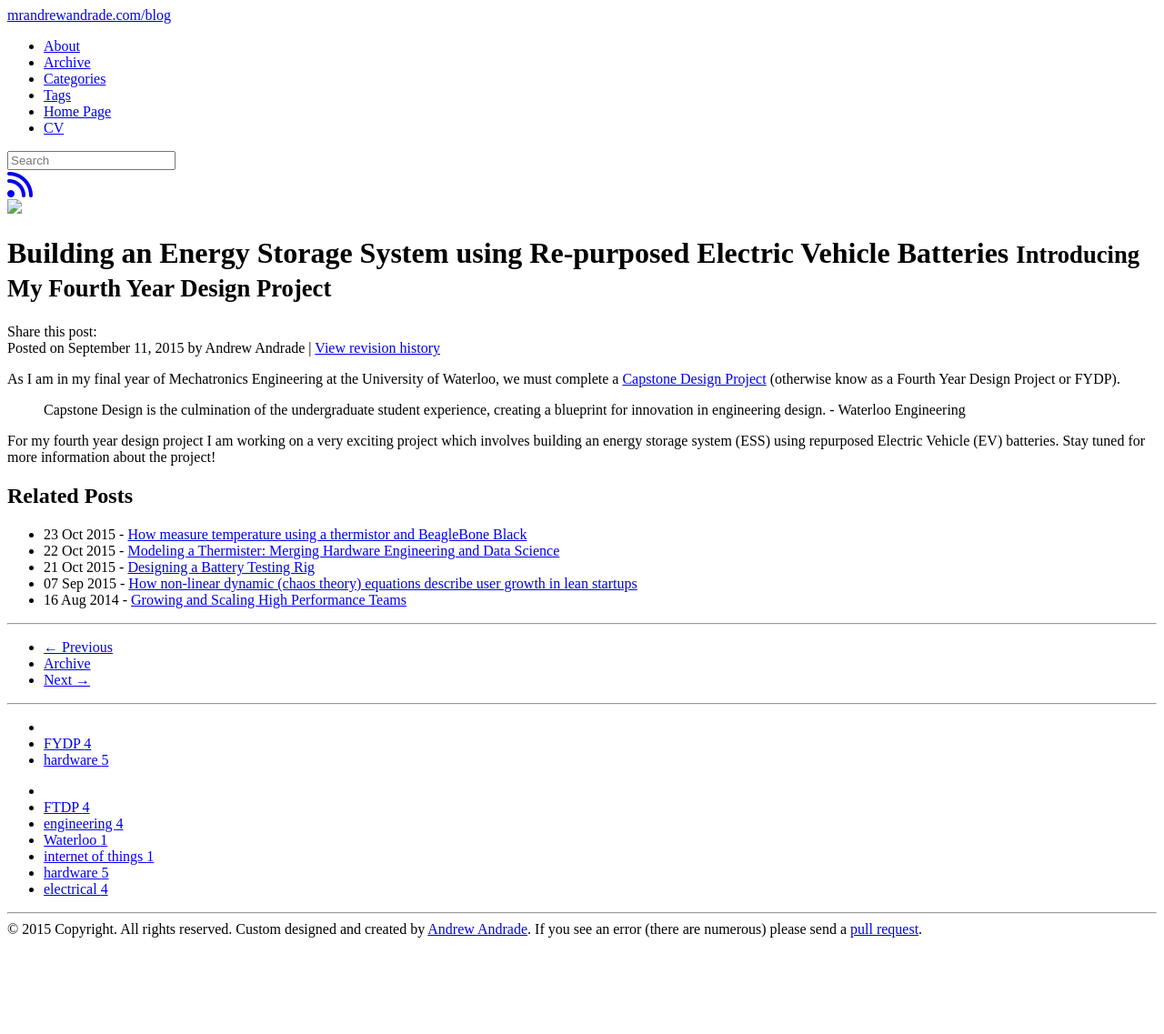
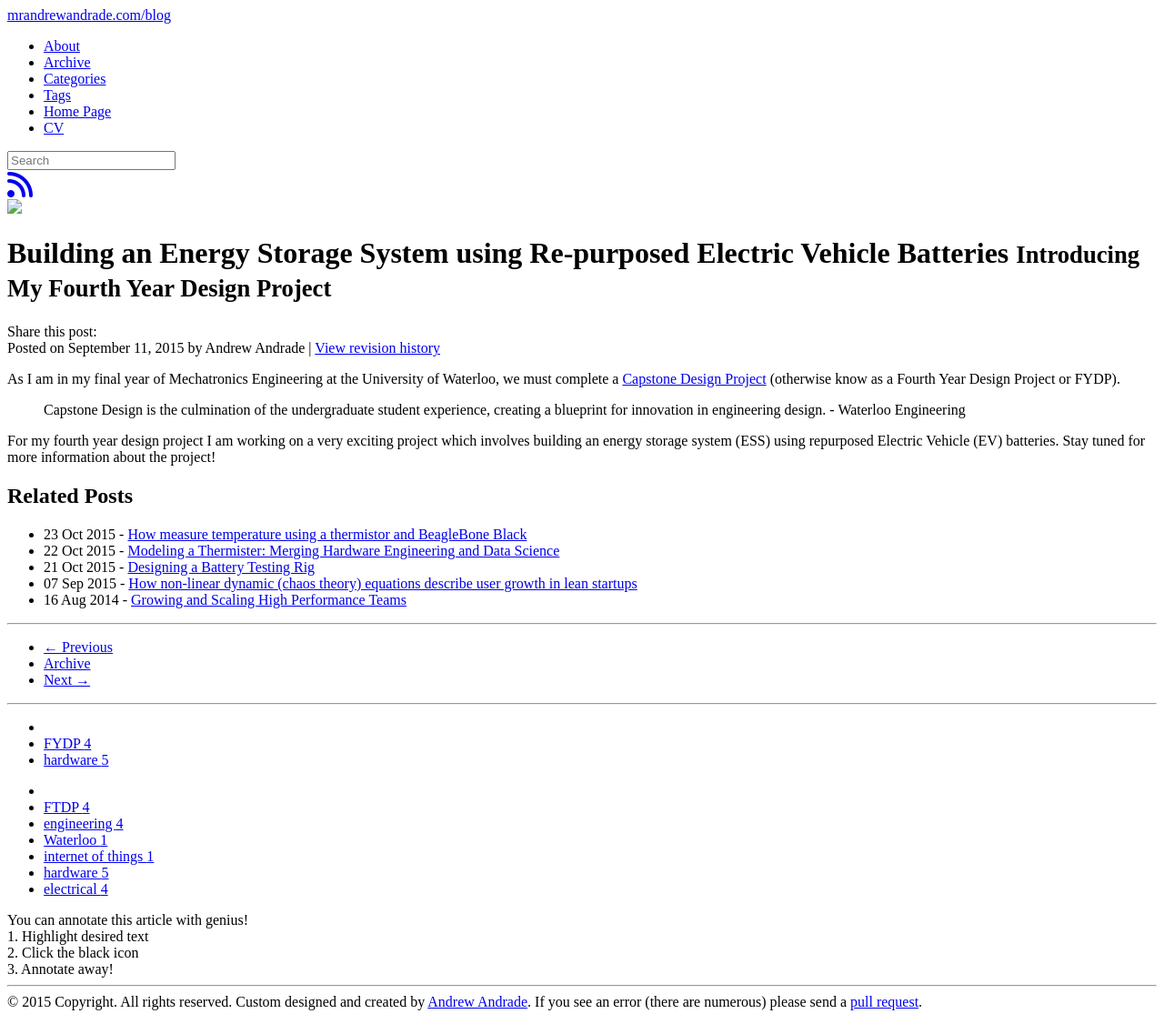
Before and after one commit to mrandrewandrade/blog, a Jekyll site: the page built from _posts/fydp/2015-09-11-fydp-ess.md, in a window 1280 px wide. Shown: the whole page at 91% size. Built offline with Jekyll 4.4.1, drawn with Linux system fonts in a browser that asks for light colours; nearby versions of some CDN libraries; library files that are not in the unit come from our copies; comment, search, counter and statistics services are not loaded; before the commit the page ends 1057 px from its top, so only the background shows below that.

Commit message:
added instructions to annotate

```diff
--- a/_includes/themes/evjekylltheme/post.html
+++ b/_includes/themes/evjekylltheme/post.html
@@ -75,9 +75,18 @@ src="http://cdn.mathjax.org/mathjax/latest/MathJax.js?config=TeX-AMS-MML_HTMLorM
         </ul>
         {% endunless %}
 
-         <div id="floatbox">
+        <div class="addthis_vertical_follow_toolbox"></div>
+
+        <div id="floatbox">
             <div id="toc"></div>
+            <div>
+                You can annotate this article with genius! <br>
+                1. Highlight desired text <br>
+                2. Click the black icon <br>
+                3. Annotate away! <br>
+            </div>
         </div>
+
 
     </div>
 </div>
```
